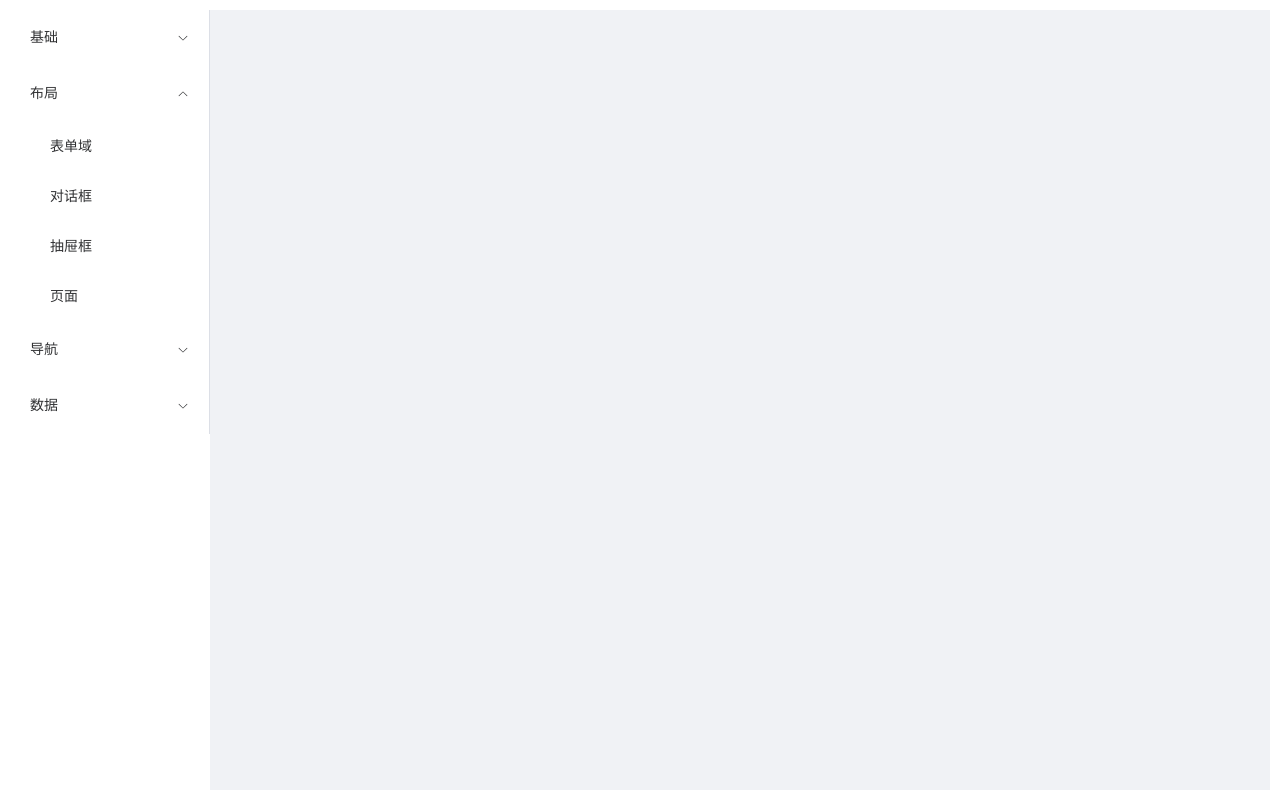
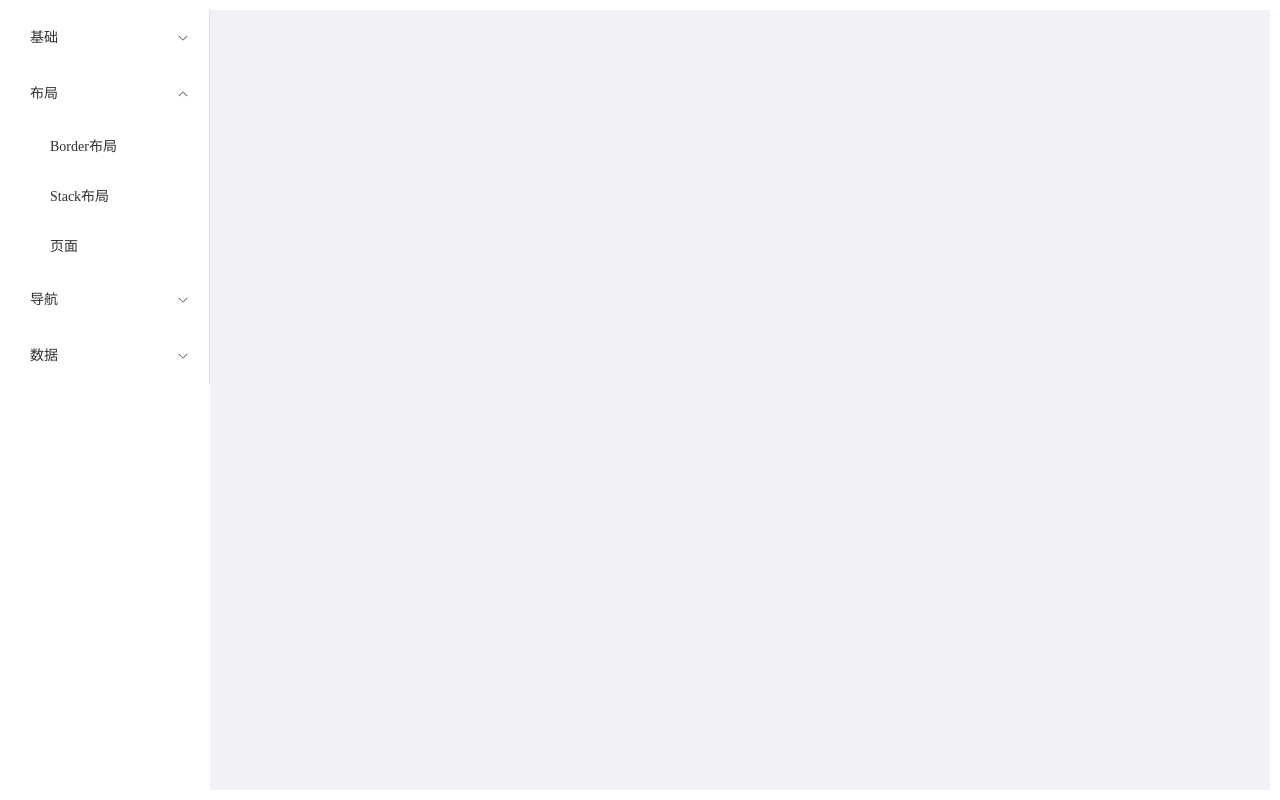
Before and after one commit to latteio/latte-magus-vue, a Vue app: page /editTable in a window 1280 px wide. Both pictures are taken after a click on the element "布局". Built offline with nearby package versions, Linux system fonts and the light colour scheme.

Commit message:
fixed: demo页面调整

```diff
--- a/src/views/demos/Main.vue
+++ b/src/views/demos/Main.vue
@@ -21,9 +21,8 @@
             <template #title>
               <span>布局</span>
             </template>
-            <el-menu-item @click="handleSelect('form')">表单域</el-menu-item>
-            <el-menu-item @click="handleSelect('dialog')">对话框</el-menu-item>
-            <el-menu-item @click="handleSelect('drawer')">抽屉框</el-menu-item>
+            <el-menu-item @click="handleSelect('borderLayout')">Border布局</el-menu-item>
+            <el-menu-item @click="handleSelect('stackLayout')">Stack布局</el-menu-item>
             <el-menu-item @click="handleSelect('page')">页面</el-menu-item>
           </el-sub-menu>
 
@@ -38,8 +37,9 @@
             <template #title>
               <span>数据</span>
             </template>
-            <el-menu-item @click="handleSelect('borderLayout')">Border布局</el-menu-item>
-            <el-menu-item @click="handleSelect('stackLayout')">Stack布局</el-menu-item>
+            <el-menu-item @click="handleSelect('form')">表单域</el-menu-item>
+            <el-menu-item @click="handleSelect('dialog')">对话框</el-menu-item>
+            <el-menu-item @click="handleSelect('drawer')">抽屉框</el-menu-item>
             <el-menu-item @click="handleSelect('tab')">选项卡</el-menu-item>
             <el-menu-item @click="handleSelect('table')">表格</el-menu-item>
             <el-menu-item @click="handleSelect('editTable')">可编辑表格</el-menu-item>
```
